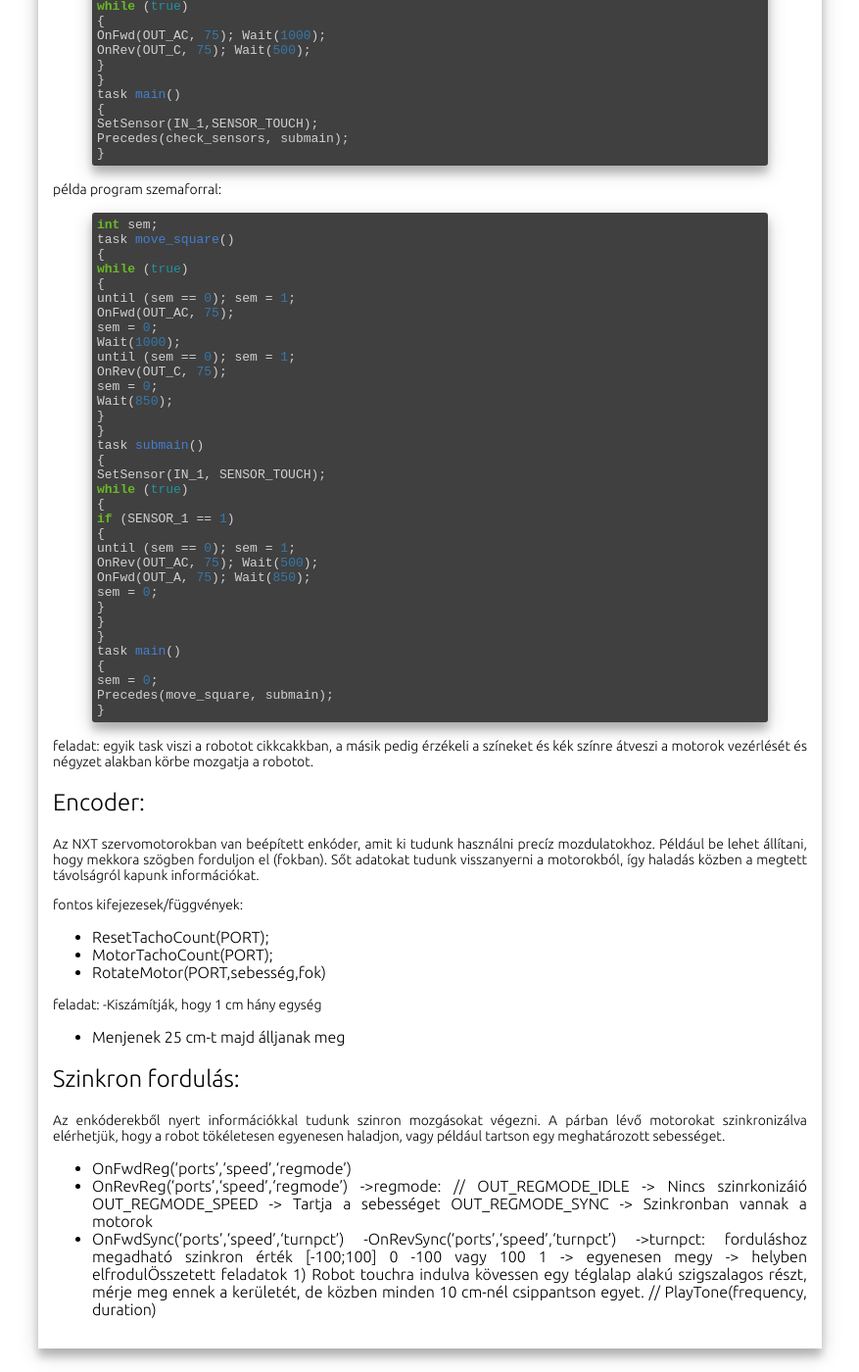
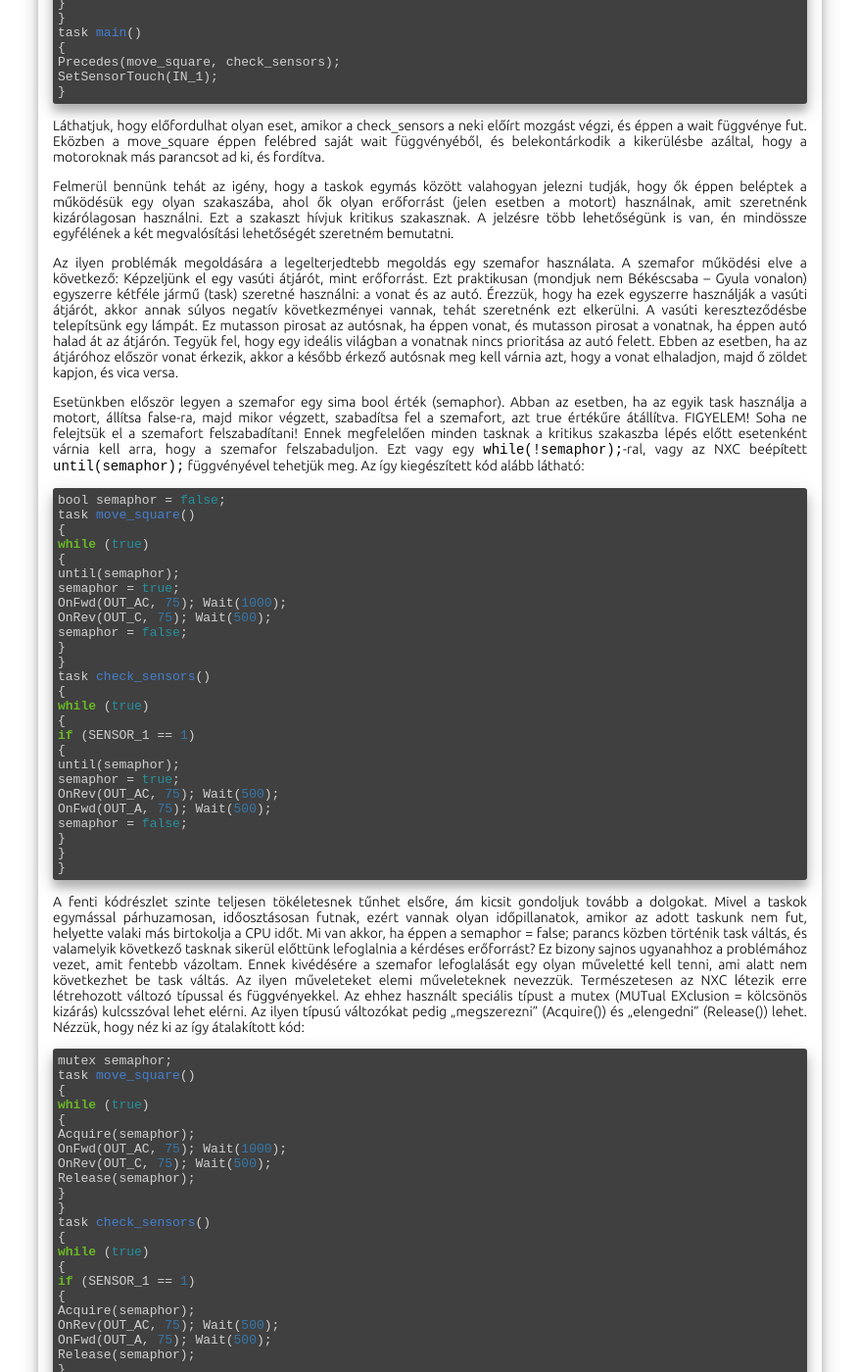
Before and after one commit to legokor/legokor.hu, a Jekyll site: the page built from tanfolyam/programozas-2.md, in a window 1280 px wide and 1400 px high, scrolled down 2003 px. Shown: the whole window at 98% size, without its empty margins (201-1078 px from the left). Built offline with Jekyll 4.4.1, drawn with Linux system fonts in a browser that asks for light colours; some of the changed text lies outside the part shown.

Commit message:
Update prog2 notes

````diff
--- a/tanfolyam/programozas-2.md
+++ b/tanfolyam/programozas-2.md
@@ -3,114 +3,119 @@
 title: prog2
 ---
 
-# Prog2
+# LEGO Tanfolyam: Programozás 2
 
-## Infra szenzor:(eddig volt: Touch , ultrahang, RGB)
+## Függvények
 
-Az light sensor működésének két féle módja van, aktív és passzív. Annyi a különbség, hogy aktív módban használ saját fényforrást, míg a passzívban nem. Célszerű az aktív módban használni, mert saját fényforrással megvilágítva a felületet kiküszöbölhetők az árnyékból adódó sötét foltok.
+A Brixcc-ben is léteznek a C-s függvényekhez hasonló dolgok. Ezek nagyjából azonos
+funkciót is látnak el, mint natív C-ben. Az egyetlen különbség, hogy míg C-ben minden egyes
+függvény egy adott memóriacímen helyezkedik el, és azon keresztül érhető el, addig NXCben
+a függvények mind inline-ok. Ez a gyakorlatban azt jelenti, hogy a függvények teljes
+kódját a hívás helyére bemásolja a fordító. A fentiek egyik előnye, hogy ilyen inline
+függvényből bármennyink lehet, de cserébe a kód méretét nagyban megnövelik.
 
-fontos kifejezesek/függvények:
+Függvényeket két esetben lehet használni. Az egyik, ha egy nagyon rövid, de sokat ismétlődő
+kódrészletet szeretnénk kiszervezni. A másik, amikor nekünk mindenképpen szükségünk van
+visszatérési értékre. Ez előfordulhat, mivel NXC-ben nincsenek pointerek! Nagyon ritkán
+használjuk őket (de nem tilos).
 
-- SetSensorLight(PORT);
-- SetSensorType(PORT,IN_TYPE_LIGHT_INACTIVE); -> passzív
-- SetSensorType(PORT,IN_TYPE_LIGHT_ACTIVE); -> aktív
-- ResetSensor(PORT);
+Szintaktika: `inline <visszatérési típus> <függvény név> (<paraméterek>)`
 
-## Taskosítás:
+Példa:
 
-Az NXC program taskokból áll. Minden programnak kell lennie egy 'main ' taskjának, amit a robot elsőként végrehajt. Eddig olyan programokról volt szó, amik csak ebből az egy taskból álltak, de az NXC program több taskból állhat, amik párhuzamosan futnak le(gyakorlatilag nem párhuzamos, de ezt nem vesszük észre). A párhuzamosan futtatott taskokkal a programot átláthatóbbá és kompaktabbá lehet tenni.
+```c
+inline void Turn (int power, int time)
+{
+OnFwd(OUT_AC, power);
+Wait(time);
+}
 
-fontos kifejezesek/függvények:
 
-- task tasknev1{...}
-- Procedes(task1, task2, task3,...,task255)
-- start tasknev1;
-- stop tasknev1;
-- break;
+task main ()
+{
+// ...
+Turn (75, 500);
+// ...
+}
+```
 
-pl.:
+## Szubrutinok
 
-{% highlight c %}
-task music() {
-while (true) {
-PlayTone(TONE_A4, MS_500);
-Wait(MS_600);
+A szubrutinok az NXC speciális entitásai. A működésük nagyjából megegyezik egy
+natív C-ben megismert függvényével, mivel ezeket nem másolja be a hívás helyére a fordító,
+hanem ők külön memória területen léteznek. Hátrányuk azonban, hogy mindössze 255 darab
+lehet belőlük, illetve hogy nincs visszatérési értékük.
+
+Ritkán használatosak, általában a hosszabb kód duplikációt kivédendő. Használatuk
+azonos egy sima natív C-s void függvényével.
+
+Szintaktika: `sub <szubrutin név> (<paraméterek>)`
+
+Példa:
+
+```c
+sub Evade (int pwr)
+{
+Off (OUT_AC);
+OnRev(OUT_A, pwr); Wait(500);
+OnFwd(OUT_AC, pwr); Wait(500);
+Off (OUT_AC);
+OnRev(OUT_C, pwr); Wait(500);
+Off (OUT_AC);
 }
+
+
+task main ()
+{
+// ...
+Evade (75);
+// ...
 }
-task movement() {
-while (true) {
-OnFwd(OUT_A, Random(100));
-Wait(Random(SEC_1));
-}
-}
-task controller() {
-Wait(SEC_10);
-stop music;
-Wait(SEC_5);
-StopAllTasks();
-}
-task main() {
-Precedes(music, movement, controller);
-}
-{% endhighlight %}
+```
 
-feladat: Legyen 3 task, amelyek közül az egyik cikkcakkban mozgatja a robotot, a másik pedig írja ki a kijelzőre az RGB értékeit, 3. pedig hangot ad ki 5 másodpercenként.
+## Taskok
 
-## (Szubrutin:)
+Az NXC-ben a feladatokat alapvetően taskokba szervezzük. Egy program maximum
+255 darab különböző nevű taskot tartalmazhat. Ezek között muszáj lennie egy main nevű
+tasknak (nagyjából mint natív C-ben), mert a program indulásakor ez a task indul el először,
+és ő indítja el a többit. A taskokban az az új az eddig C-ben megszokott függvényekhez
+képest, hogy a taskok képesek egymás mellett (valamilyen időosztásban) futni. Bármely task
+indíthat másik taskot, ám az elindított task csak akkor indul el, amikor az aktuális task
+lefutott.
 
-Ha egy kódrészletet sokszor kell használni, akkor létrehozhatunk szubrutinokat:
+A taskok elindításának és leállításának több módja is van. Az első, alapvető a
+**start/stop** utasítás, amelyek törzsébe egy adott task neve írható. Ezek nem túl praktikusak,
+mivel csak egy adott task indítását és leállítását teszik lehetővé. A task indításra sokkal
+gyakrabban használt függvény a `Precedes(...)`, aminek a paraméter listáján bárhány,
+egymással párhuzamosan futó task nevét fel lehet sorolni. Az összes futó task leállítására
+használt függvény a `StopAllTasks()`.
 
-{% highlight c %}
-sub subnev(...){...}
-sub turn_around(int pwr)
-{
-OnRev(OUT_C, pwr); Wait(900);
-OnFwd(OUT_AC, pwr);
-}
-task main()
-{
-OnFwd(OUT_AC, 75);
-Wait(1000);
-turn_around(75);
-Wait(2000);
-turn_around(75);Wait(1000);
-turn_around(75);
-Off(OUT_AC);
-}
-{% endhighlight %}
+Egy task önmagát kétféle módon állíthatja meg. Az egyik, hogy a függvénytörzsének
+végére ér, a másik pedig az `ExitTo(...)` függvényt hívja meg. Az `ExitTo()`-nak kötelezően kell
+egy task paramétere legyen, amit a hívó task leállásakor elindít. FIGYELEM! Taskoknak soha
+sincsenek paramétereik!
 
-feladat:
+Szintaktika: `task <név> ()`
 
-## Szemafor:
+## Konkurens folyamatok vezérlése
 
-A taskosítás tehát nagyon jó arra, hogy párhuzamosan végezzünk műveleteket a különböző taskokkal, melyek közül az egyik például mozgatja a robotot, a másik pedig hangot ad ki. Ám a párhuzamosan futó taskok bizony némi hibalehetőséget is hordoznak magukban, könnyen interfellálhatnak egymással. Ennek kezelésére alkalmazzuk a szemafor algoritmust, melynek lényege, hogy létrehozunk egy globális bináris változót, amit billegtetünk egyes kritikus taskok esetén.
+A párhuzamosan futó taskokkal együtt megjelenik egy új probléma a számunkra. Mi
+van akkor, ha két task ugyan azt az erőforrást szeretné használni? Értelemszerűen ezt a
+helyzetet nekünk valamilyen úton-módon kezelnünk kell. Erre a problémára nézzünk is egy
+példát.
 
-{% highlight c %}
-until (sem == 0);
-sem = 1; //Foglalt az erőforrás
-// Végrehajtunk valamit a motorral
-// kritikus rész
-sem = 0; //Szabad az erőforrás
-{% endhighlight %}
+Tegyük fel, hogy van egy taskunk, amely folyamatosan egy négyzet mentén mozgatja
+a mi róverünket, de szeretnénk, ha a róverünk képes lenne a touch szenzor jelére az előtte lévő
+akadályt kikerülni. Ezen utóbbi probléma megoldására érdemes külön taskot létrehozni,
+egyrészt mivel a két folyamat logikailag különböző, másrészt mivel nehéz lenne ezeket egy
+taskon belül implementálni. Beláthatjuk, hogy ebben az esetben előfordulhat, hogy a két
+konkurens task a motoroknak, vagyis a közös erőforrásnak ellentétes utasítást ad, ami végül
+biztosan nem a helyes, elvárt működésre vezet.
 
-példa ROSSZ programra:
+Vegyük először is a két taskot:
 
-{% highlight c %}
-task check_sensors()
-{
-while (true)
-{
-if (SENSOR_1 == 1)
-{
-OnRev(OUT_AC, 75);
-Wait(500);
-OnFwd(OUT_A, 75);
-Wait(850);
-OnFwd(OUT_C, 75);
-}
-}
-}
-task submain()
+```c
+task move_square()
 {
 while (true)
 {
@@ -118,88 +123,166 @@
 OnRev(OUT_C, 75); Wait(500);
 }
 }
-task main()
+task check_sensors()
 {
-SetSensor(IN_1,SENSOR_TOUCH);
-Precedes(check_sensors, submain);
-}
-{% endhighlight %}
-
-példa program szemaforral:
-
-{% highlight c %}
-int sem;
-task move_square()
-{
-while (true)
-{
-until (sem == 0); sem = 1;
-OnFwd(OUT_AC, 75);
-sem = 0;
-Wait(1000);
-until (sem == 0); sem = 1;
-OnRev(OUT_C, 75);
-sem = 0;
-Wait(850);
-}
-}
-task submain()
-{
-SetSensor(IN_1, SENSOR_TOUCH);
 while (true)
 {
 if (SENSOR_1 == 1)
 {
-until (sem == 0); sem = 1;
 OnRev(OUT_AC, 75); Wait(500);
-OnFwd(OUT_A, 75); Wait(850);
-sem = 0;
+OnFwd(OUT_A, 75); Wait(500);
 }
 }
 }
 task main()
 {
-sem = 0;
-Precedes(move_square, submain);
+Precedes(move_square, check_sensors);
+SetSensorTouch(IN_1);
 }
-{% endhighlight %}
+```
 
-feladat: egyik task viszi a robotot cikkcakkban, a másik pedig érzékeli a színeket és kék színre
-átveszi a motorok vezérlését és négyzet alakban körbe mozgatja a robotot.
+Láthatjuk, hogy előfordulhat olyan eset, amikor a check_sensors a neki előírt mozgást
+végzi, és éppen a wait függvénye fut. Eközben a move_square éppen felébred saját wait
+függvényéből, és belekontárkodik a kikerülésbe azáltal, hogy a motoroknak más parancsot ad
+ki, és fordítva.
 
-## Encoder:
+Felmerül bennünk tehát az igény, hogy a taskok egymás között valahogyan jelezni
+tudják, hogy ők éppen beléptek a működésük egy olyan szakaszába, ahol ők olyan erőforrást
+(jelen esetben a motort) használnak, amit szeretnénk kizárólagosan használni. Ezt a szakaszt
+hívjuk kritikus szakasznak. A jelzésre több lehetőségünk is van, én mindössze egyfélének a
+két megvalósítási lehetőségét szeretném bemutatni.
 
-Az NXT szervomotorokban van beépített enkóder, amit ki tudunk használni precíz mozdulatokhoz.
-Például be lehet állítani, hogy mekkora szögben forduljon el (fokban). Sőt adatokat tudunk
-visszanyerni a motorokból, így haladás közben a megtett távolságról kapunk információkat.
+Az ilyen problémák megoldására a legelterjedtebb megoldás egy szemafor használata.
+A szemafor működési elve a következő: Képzeljünk el egy vasúti átjárót, mint erőforrást. Ezt
+praktikusan (mondjuk nem Békéscsaba – Gyula vonalon) egyszerre kétféle jármű (task)
+szeretné használni: a vonat és az autó. Érezzük, hogy ha ezek egyszerre használják a vasúti
+átjárót, akkor annak súlyos negatív következményei vannak, tehát szeretnénk ezt elkerülni. A
+vasúti kereszteződésbe telepítsünk egy lámpát. Ez mutasson pirosat az autósnak, ha éppen
+vonat, és mutasson pirosat a vonatnak, ha éppen autó halad át az átjárón. Tegyük fel, hogy
+egy ideális világban a vonatnak nincs prioritása az autó felett. Ebben az esetben, ha az
+átjáróhoz először vonat érkezik, akkor a később érkező autósnak meg kell várnia azt, hogy a
+vonat elhaladjon, majd ő zöldet kapjon, és vica versa.
 
-fontos kifejezesek/függvények:
-- ResetTachoCount(PORT);
-- MotorTachoCount(PORT);
-- RotateMotor(PORT,sebesség,fok)
+Esetünkben először legyen a szemafor egy sima bool érték (semaphor). Abban az
+esetben, ha az egyik task használja a motort, állítsa false-ra, majd mikor végzett, szabadítsa
+fel a szemafort, azt true értékűre átállítva. FIGYELEM! Soha ne felejtsük el a szemafort
+felszabadítani! Ennek megfelelően minden tasknak a kritikus szakaszba lépés előtt esetenként
+várnia kell arra, hogy a szemafor felszabaduljon. Ezt vagy egy `while(!semaphor);`-ral, vagy az
+NXC beépített `until(semaphor);` függvényével tehetjük meg. Az így kiegészített kód alább
+látható:
 
-feladat: -Kiszámítják, hogy 1 cm hány egység
-- Menjenek 25 cm-t majd álljanak meg
+```c
+bool semaphor = false;
+task move_square()
+{
+while (true)
+{
+until(semaphor);
+semaphor = true;
+OnFwd(OUT_AC, 75); Wait(1000);
+OnRev(OUT_C, 75); Wait(500);
+semaphor = false;
+}
+}
+task check_sensors()
+{
+while (true)
+{
+if (SENSOR_1 == 1)
+{
+until(semaphor);
+semaphor = true;
+OnRev(OUT_AC, 75); Wait(500);
+OnFwd(OUT_A, 75); Wait(500);
+semaphor = false;
+}
+}
+}
+```
 
-## Szinkron fordulás:
+A fenti kódrészlet szinte teljesen tökéletesnek tűnhet elsőre, ám kicsit gondoljuk
+tovább a dolgokat. Mivel a taskok egymással párhuzamosan, időosztásosan futnak, ezért
+vannak olyan időpillanatok, amikor az adott taskunk nem fut, helyette valaki más birtokolja a
+CPU időt. Mi van akkor, ha éppen a semaphor = false; parancs közben történik task váltás, és
+valamelyik következő tasknak sikerül előttünk lefoglalnia a kérdéses erőforrást? Ez bizony
+sajnos ugyanahhoz a problémához vezet, amit fentebb vázoltam. Ennek kivédésére a szemafor
+lefoglalását egy olyan műveletté kell tenni, ami alatt nem következhet be task váltás. Az ilyen
+műveleteket elemi műveleteknek nevezzük. Természetesen az NXC létezik erre létrehozott
+változó típussal és függvényekkel. Az ehhez használt speciális típust a mutex (MUTual
+EXclusion = kölcsönös kizárás) kulcsszóval lehet elérni. Az ilyen típusú változókat pedig
+„megszerezni” (Acquire()) és „elengedni” (Release()) lehet. Nézzük, hogy néz ki az így
+átalakított kód:
 
-Az enkóderekből nyert információkkal tudunk szinron mozgásokat végezni. A párban lévő motorokat
-szinkronizálva elérhetjük, hogy a robot tökéletesen egyenesen haladjon, vagy például tartson egy
-meghatározott sebességet.
-- OnFwdReg(‘ports',‘speed',‘regmode')
-- OnRevReg(‘ports',‘speed',‘regmode')
-->regmode:
-// OUT_REGMODE_IDLE -> Nincs szinrkonizáió
-OUT_REGMODE_SPEED -> Tartja a sebességet
-OUT_REGMODE_SYNC -> Szinkronban vannak a motorok
-- OnFwdSync(‘ports',‘speed',‘turnpct')
--OnRevSync(‘ports',‘speed',‘turnpct')
-->turnpct: forduláshoz megadható szinkron érték [-100;100]
-0
--100 vagy 100
-1
--> egyenesen megy
--> helyben elfrodulÖsszetett feladatok
-1) Robot touchra indulva kövessen egy téglalap alakú szigszalagos részt, mérje
-meg ennek a kerületét, de közben minden 10 cm-nél csippantson egyet.
-// PlayTone(frequency, duration)
+```c
+mutex semaphor;
+task move_square()
+{
+while (true)
+{
+Acquire(semaphor);
+OnFwd(OUT_AC, 75); Wait(1000);
+OnRev(OUT_C, 75); Wait(500);
+Release(semaphor);
+}
+}
+task check_sensors()
+{
+while (true)
+{
+if (SENSOR_1 == 1)
+{
+Acquire(semaphor);
+OnRev(OUT_AC, 75); Wait(500);
+OnFwd(OUT_A, 75); Wait(500);
+Release(semaphor);
+}
+}
+}
+```
+
+Láthattunk tehát egy egyszerű példát a konkurens folyamatok egyik hibalehetőségének
+a kivédésére. Az első és a második megoldást a gyakorlatban egyaránt lehet használni, mivel
+igen kicsi az esélye annak, hogy a szemafor lefoglalása közben következzen be task váltás.
+
+## Hasznos függvények
+
+A következőkben pár új vagy nagyon hasznos függvényt szeretnék röviden és tömören
+bemutatni:
+
+- Szinkronizált motor mozgatás
+
+  Ahogy a cím is mutatja, ez a függvény képes két motort egymáshoz képest szinkronban vagy valamilyen eltolással forgatni.
+
+  Szintaktika: `OnFwdSync(PORT, sebesség, szinkronizáció)`.
+
+  A szinkronizációs változó -100 – 100 között változhat, ahol a 0 értéknél forog ugyanazzal a sebességgel ugyanarra, míg a két végértéknél egyenlő sebességgel, de ellentétes irányba forog a motor.
+
+  Természetesen létezik az `OnRevSync(...)` is, illetve a motorokat ugyanúgy az `Off(...)` paranccsal lehet lekapcsolni.
+- ENCODER
+
+  Minden egyes motor rendelkezik encoder-rel. Ez egy olyan fém tárcsa, amelyen különböző fekete osztások vannak. Ezt az egyik irányból megvilágítva, majd a visszaverődést vagy épp annak hiányát érzékelve meghatározható, hogy a motor nagyjából hány fokot fordult el.
+
+  Függvények:
+
+  + `ResetTachoCount (PORT)` – az adott porton lévő encoder-t állítja 0-ra.
+  + `MotorTachoCount (PORT)` – Az adott porton lévő encoder állapotát kéri le.
+  + `RotateMotor (PORT, sebesség, fok)` – Az adott porton lévő motort forgatja foknyi encoder jelig a megadott sebességgel. Nem túlságosan pontos a róver tehetetlensége miatt!
+- Task
+
+  + deklaráció: `task név (){...}`
+  + egy indítása: `start név;`
+  + egy megállítása: `stop név;`
+  + párhuzamos indítás: `Precedes (task1, task2, task3, ...);`
+  + minden futó task megállítása: `StopAllTasks ();`
+  + kilépés aktuális taskból másikba: `ExitTo (új_task);`
+- Szubrutin
+
+  + deklarálás: `sub név (paraméterek){...}`
+  + hívás: `név (paraméterek);`
+- Szemafor
+
+  + bool-ra várakozás: `until (szemafor);` a szemafor false értékéig vár.
+  + mutex:
+    - deklarálás: `mutex változó_név;`
+    - lefoglalás: `Acquire (szemafor);`
+    - elengedés: `Release (szemafor);`
````
